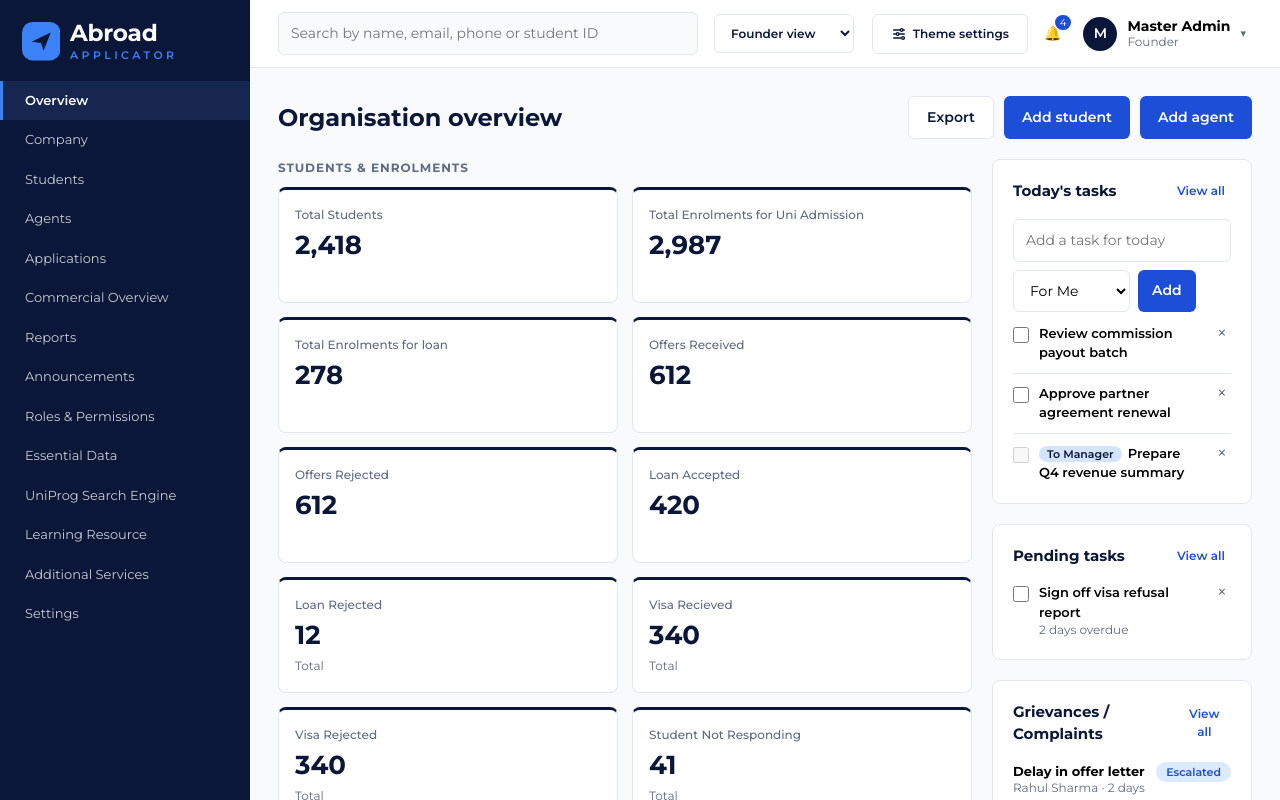
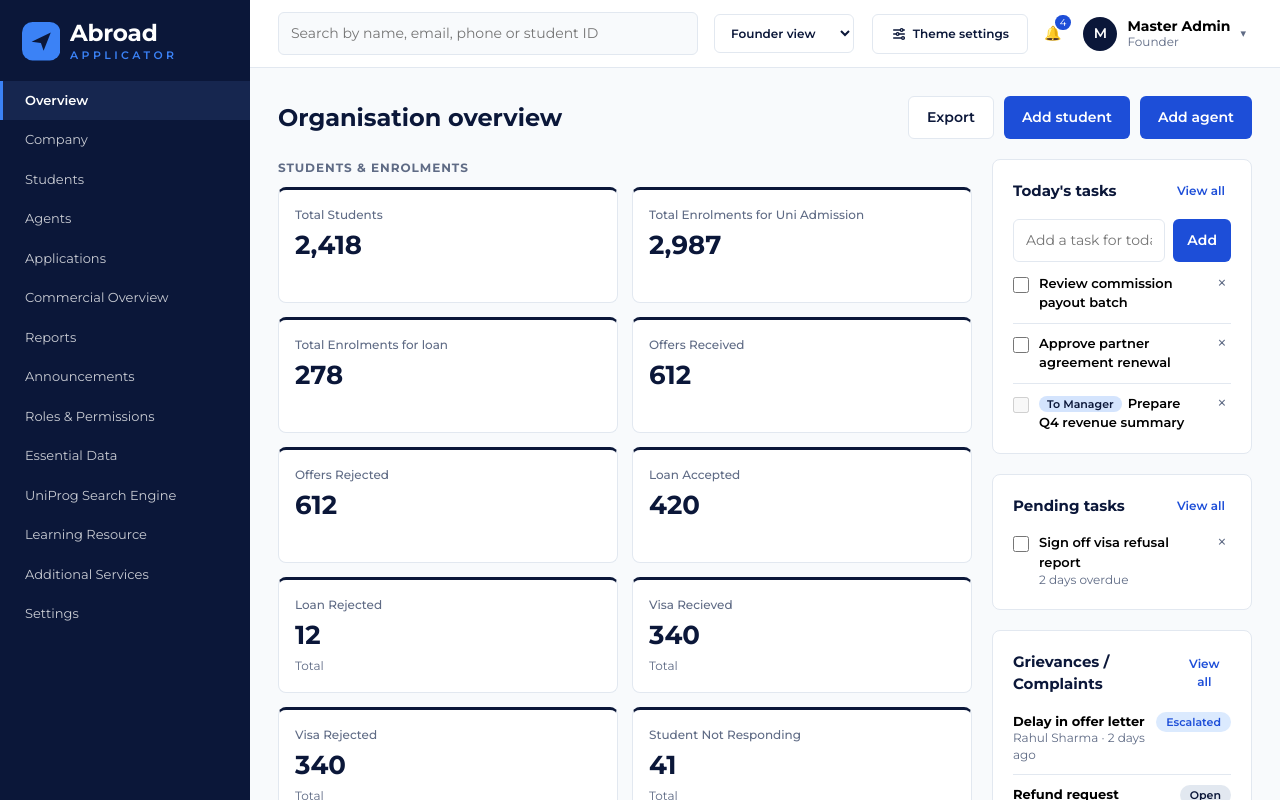
Before and after one commit to arilbytes/abroadapplicator, a React (Vite) app: page / in a window 1280 px wide. Both pictures are taken after a click on the button "Sign in". Shown: the top 800 px of the page. Built offline with nearby package versions, Linux system fonts and the light colour scheme.

Commit message:
Founder's view update

```diff
--- a/src/roles/admin/TaskLists/TaskLists.jsx
+++ b/src/roles/admin/TaskLists/TaskLists.jsx
@@ -30,6 +30,8 @@ import { Panel } from '../../../components'
 import ROLES from '../../index'
 import { useTasks, assignableRoles } from '../../../context/TasksContext'
 import { COMPLAINTS } from '../../../data/complaints'
+
+const SHOW_ASSIGN_DROPDOWN = false // set to true to show the "For Me / Employee" dropdown again
 
 const label = k => ROLES[k]?.label ?? k
 const daysLate = (date, today) => Math.round((new Date(today) - new Date(date)) / 864e5)
@@ -66,7 +68,7 @@ function AddTask({ role }) {
   return (
     <form className="todo-add" onSubmit={submit}>
       <input value={text} onChange={e => setText(e.target.value)} placeholder="Add a task for today" aria-label="New task" maxLength={120} />
-      {targets.length > 0 && (
+      {SHOW_ASSIGN_DROPDOWN && targets.length > 0 && (
         <select value={to} onChange={e => setTo(e.target.value)} aria-label="Assign to">
           <option value={role}>For Me</option>
           {targets.map(k => <option key={k} value={k}>{label(k)}</option>)}
```
